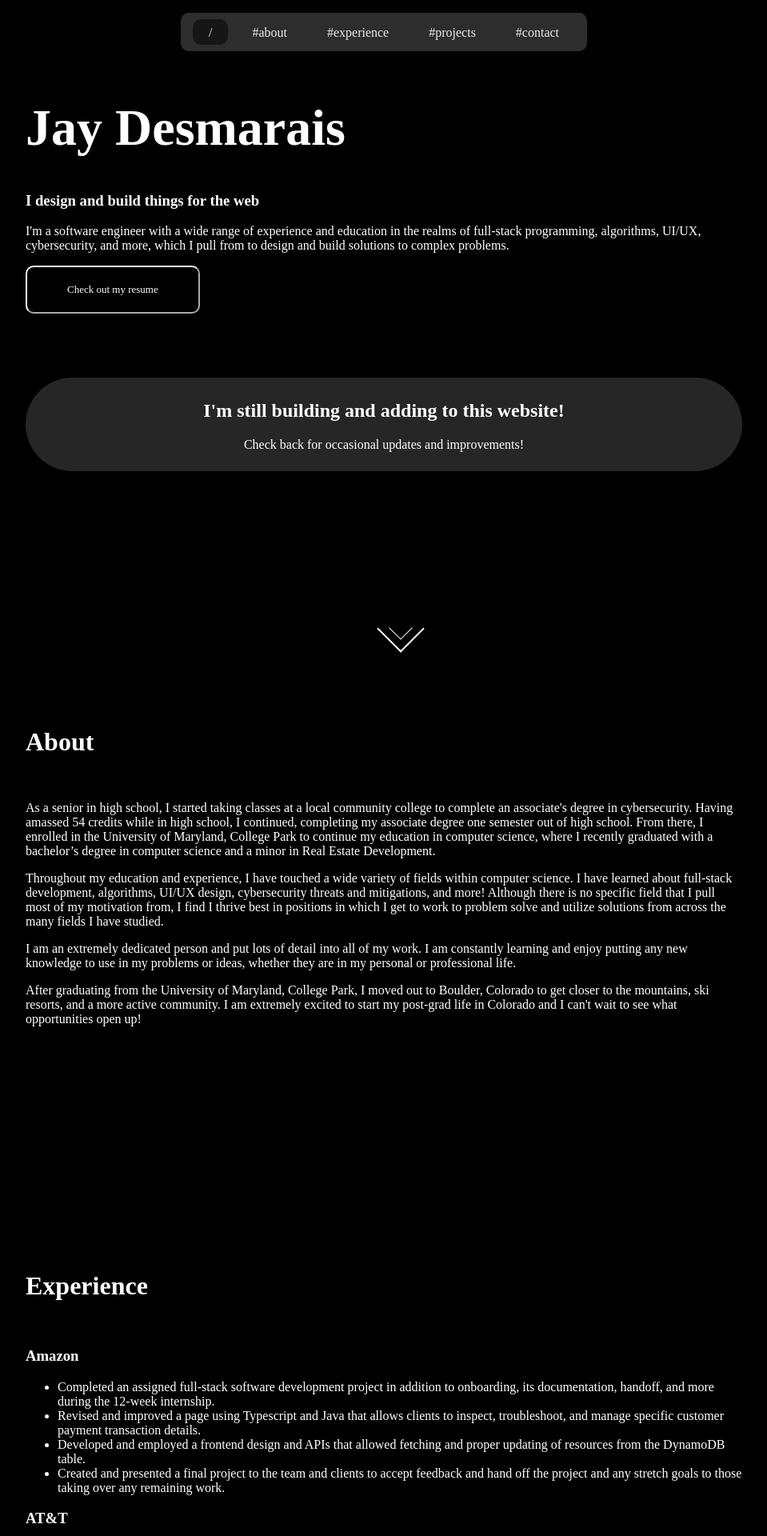
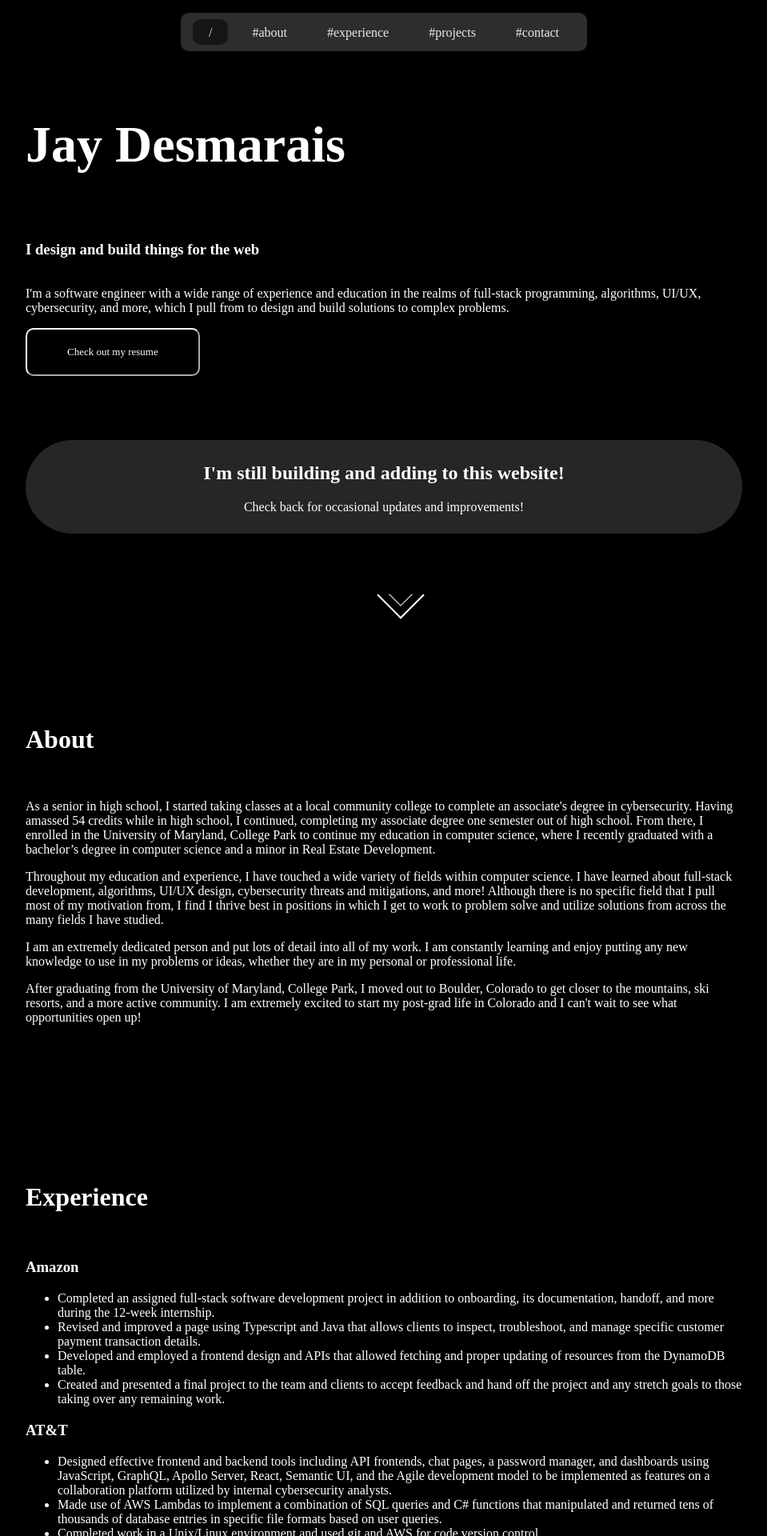
Before and after one commit to jaydesmarais/jaydesmarais, a React (Create React App) app in the folder jaydesmarais.com/: page /#intro in a window 1280 px wide. Shown: the top 1920 px of the page at 80% size, without its empty margins (160-1119 px from the left). Built offline with nearby package versions, Linux system fonts and the light colour scheme; what webfontloader would draw is missing.

Commit message:
Slight layout improvements

```diff
--- a/jaydesmarais.com/src/components/Home/About.js
+++ b/jaydesmarais.com/src/components/Home/About.js
@@ -3,8 +3,7 @@ import styled from 'styled-components'
 
 const StyledContainer = styled.div`
   position: relative;
-  padding-top: 20vh;
-  min-height: 65vh;
+  padding: 10vh 0;
 `
 
 const About = () => {
--- a/jaydesmarais.com/src/components/Home/Contact.js
+++ b/jaydesmarais.com/src/components/Home/Contact.js
@@ -3,7 +3,7 @@ import styled from 'styled-components'
 
 const StyledContainer = styled.div`
   position: relative;
-  padding-top: 10vh;
+  padding: 10vh 0;
 `
 
 const Contact = () => {
--- a/jaydesmarais.com/src/components/Home/Experience.js
+++ b/jaydesmarais.com/src/components/Home/Experience.js
@@ -3,8 +3,7 @@ import styled from 'styled-components'
 
 const StyledContainer = styled.div`
   position: relative;
-  padding-top: 20vh;
-  min-height: 65vh;
+  padding: 10vh 0;
 `
 
 const Experience = () => {
--- a/jaydesmarais.com/src/components/Home/Intro.js
+++ b/jaydesmarais.com/src/components/Home/Intro.js
@@ -4,8 +4,12 @@ import styled, { keyframes } from 'styled-components'
 
 const StyledContainer = styled.div`
   position: relative;
+  display: flex;
+  flex-direction: column;
+  justify-content: center;
   padding: 10vh 0;
-  min-height: 65vh;
+  width: 100%;
+  min-height: 80vh;
 `
 
 const StyledHeader = styled.h1`
@@ -52,7 +56,7 @@ const StyledButton = styled.button`
 const StyledScrollArrow = styled.div`
   position: relative;
   left: 50%;
-  top: 20vh;
+  bottom: -5vh;
   width: 40px;
   height: 40px;
   transform: rotate(45deg);
--- a/jaydesmarais.com/src/components/Home/Projects.js
+++ b/jaydesmarais.com/src/components/Home/Projects.js
@@ -4,8 +4,7 @@ import { BsGithub, BsFiletypePdf, BsFileEarmarkZip } from 'react-icons/bs'
 
 const StyledContainer = styled.div`
   position: relative;
-  padding-top: 20vh;
-  min-height: 65vh;
+  padding: 10vh 0;
 `
 
 const StyledButtonGroup = styled.div`
--- a/jaydesmarais.com/src/components/Layout/NavBar.js
+++ b/jaydesmarais.com/src/components/Layout/NavBar.js
@@ -20,13 +20,11 @@ const StyledNavBar = styled.nav`
 
 const StyledLinkList = styled.ul`
   display: inline-flex;
-  flex-wrap: wrap;
   justify-content: space-around;
   background-color: rgba(50,50,50,.9);
   padding: 15px 10px;
   border-radius: 10px;
   list-style: none;
-  max-width: 70%;
 `
 
 const StyledLink = styled.li`
--- a/jaydesmarais.com/src/components/Layout/NavMenu.js
+++ b/jaydesmarais.com/src/components/Layout/NavMenu.js
@@ -16,20 +16,14 @@ const StyledNavMenu = styled.nav`
     text-align: center;
     align-items: center;
     justify-content: center;
-    margin: 0 auto;
-    position: fixed;
-    right: 0;
-    top: 0;
-    flex-wrap: wrap;
     background-color: rgba(50,50,50,.9);
-    border-radius: 10px 0px 0px 10px;
-    list-style: none;
     height: 100%;
     width: 100%;
   }
 `
 
 const StyledMenuButton = styled.button`
+  color: white;
   display: none;
 
   @media (max-width: 720px) {
@@ -41,8 +35,8 @@ const StyledMenuButton = styled.button`
     z-index: 1000;
     padding: 15px 15px;
     border: none;
+    background: none;
     border-radius: 10px;
-    background: none;
   }
 `
 
@@ -54,17 +48,18 @@ const StyledLinkList = styled.ul`
   border-radius: 10px;
   list-style: none;
   max-width: 70%;
+  font-size: larger;
 `
 
 const StyledLink = styled.li`
-  padding: 25px 10px;
+  padding: 5vh 2vw;
   width: 100%;
   color: rgba(255,255,255,.9);
 
   a {
     cursor: pointer;
     margin: 0 5px;
-    padding: 7.5px 20px;
+    padding: 25px 50px;
     text-decoration: none;
     color: inherit;
 
@@ -84,18 +79,25 @@ const NavMenu = ({ location }) => {
 
   const [menuOpen, setMenuOpen] = useState(false)
 
-  window.addEventListener('resize', () => { setMenuOpen(false) })
+  const handleResize = () => {
+    if (menuOpen && window.innerWidth >= 720) {
+      setMenuOpen(false)
+    }
+  }
+
+  window.addEventListener('resize', handleResize)
 
   return (
     <>
       <StyledMenuButton>
         {menuOpen
-          ? <BsXLg color='white' size='50' onClick={() => setMenuOpen(!menuOpen)} />
-          : <BsList color='white' size='50' onClick={() => setMenuOpen(!menuOpen)} />
+          ? <BsXLg size='50' onClick={() => setMenuOpen(!menuOpen)} />
+          : <BsList size='50' onClick={() => setMenuOpen(!menuOpen)} />
         }
       </StyledMenuButton>
+
       {menuOpen ?
-        <StyledNavMenu>
+        <StyledNavMenu onClick={() => setMenuOpen(false)}>
           <StyledLinkList>
             {location && location.pathname === "/" ? navLinks.map(({ name, link }, i) => {
               return (
```
